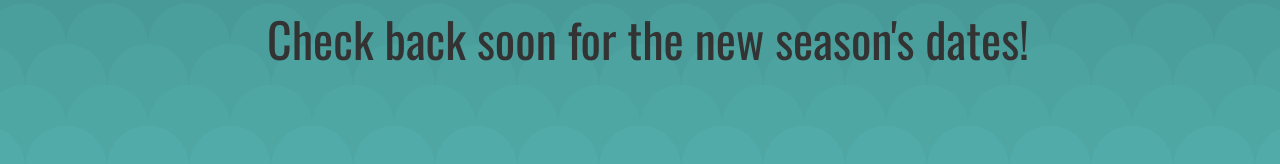
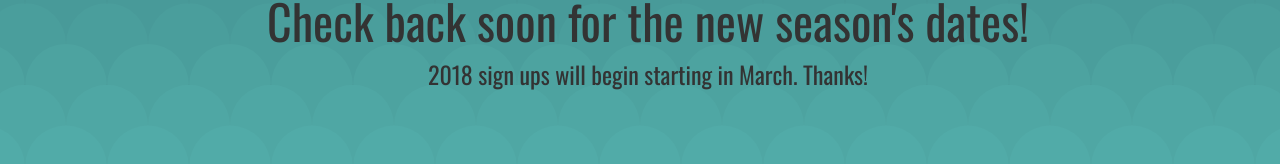
Before and after one commit to tbates93/puffer-fish-temp, a website: page index.html in a window 1280 px wide. Shown: the part 568-732 px from the top of the page. Drawn offline with nearby package versions, Linux system fonts and the light colour scheme.

Commit message:
fixed sizing

```diff
--- a/index.html
+++ b/index.html
@@ -11,5 +11,6 @@
 <body>
     <img src="./PufferSwimLogo1.svg" class="logo" alt="logo"/>
     <span>Hey puffer fish!<br/> Check back soon for the new season's dates!</span>
+    <span style="font-size: .5em">2018 sign ups will begin starting in March. Thanks!</span>
 </body>
 </html>
```
